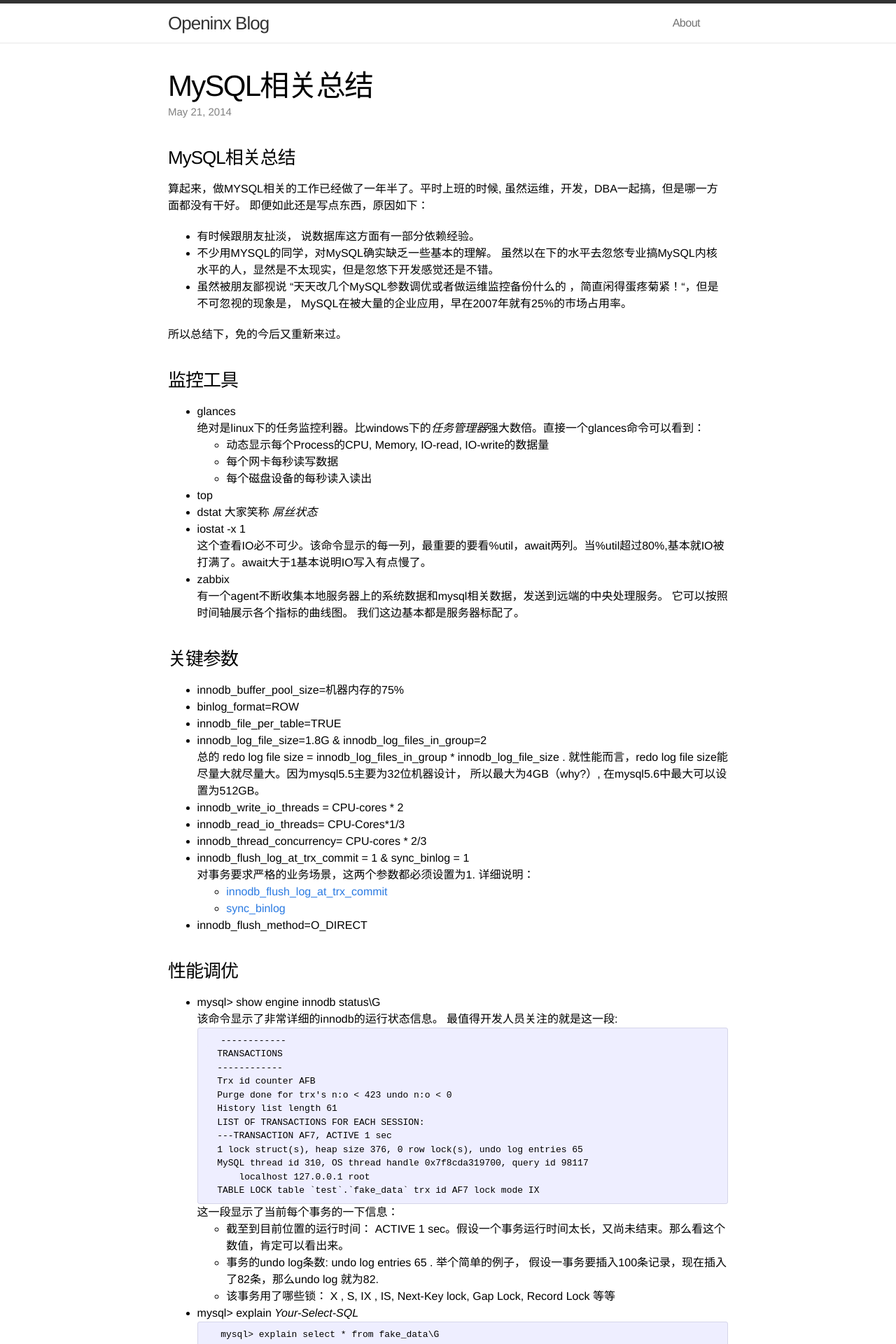
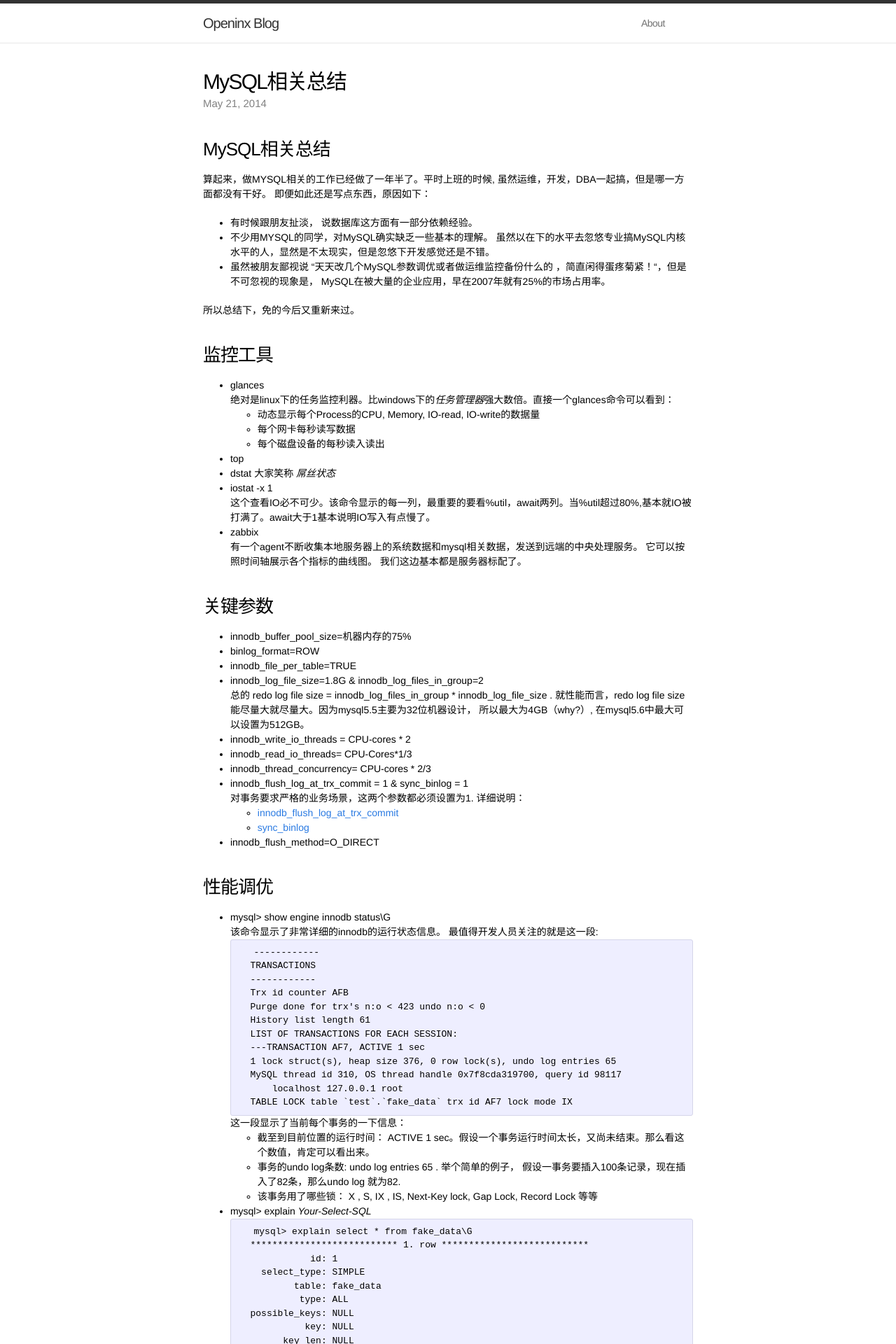
Before and after one commit to SteNicholas/openinx.github.io, a Jekyll site: the page built from _posts/2014-05-21-mysql-relatives.md, in a window 1280 px wide. Shown: the top 1920 px of the page at 70% size. Built offline with Jekyll 4.4.1, drawn with Linux system fonts in a browser that asks for light colours; Markdown is read by kramdown in place of the engine named in the settings; comment, search, counter and statistics services are not loaded.

Commit message:
normalize css

```diff
--- a/_posts/2014-05-21-mysql-relatives.md
+++ b/_posts/2014-05-21-mysql-relatives.md
@@ -180,7 +180,7 @@ tags: [ mysql ]
 
 * 虚拟同步
 
-![Alt sync.png](/images/sync.png)
+<img src="/images/sync.png" width="100%">
 
 ### MYSQL好点的书籍
 _话说其他关于MYSQL的书，基本都渣的一塌糊涂_
--- a/css/main.css
+++ b/css/main.css
@@ -10,7 +10,7 @@ html, body { height: 100%; }
 
 body {
   font-family: Helvetica, Arial, sans-serif;
-  font-size: 16px;
+  font-size: 14px;
   line-height: 1.5;
   font-weight: 300;
   background-color: #fdfdfd;
@@ -44,7 +44,7 @@ a:visited { color: #205caa; }
 .wrap:after { content:""; display:table; }
 .wrap:after { clear: both; }
 .wrap {
-  max-width: 800px;
+  max-width: 700px;
   padding: 0 30px;
   margin: 0 auto;
   zoom: 1;
@@ -68,7 +68,7 @@ a:visited { color: #205caa; }
 .site-title:visited {
   display: block;
   color: #333;
-  font-size: 26px;
+  font-size: 20px;
   letter-spacing: -1px;
   float: left;
   line-height: 56px;
@@ -164,10 +164,10 @@ a:visited { color: #205caa; }
 
 .posts { list-style-type: none; }
 
-.posts li { margin-bottom: 30px; }
+.posts li { margin-bottom: 20px; }
 
 .posts .post-link {
-  font-size: 24px;
+  font-size: 20px;
   letter-spacing: -1px;
   line-height: 1;
 }
@@ -185,7 +185,7 @@ a:visited { color: #205caa; }
 .post-header { margin: 10px 0 30px; }
 
 .post-header h1 {
-  font-size: 42px;
+  font-size: 30px;
   letter-spacing: -1.75px;
   line-height: 1;
   font-weight: 300;
```
